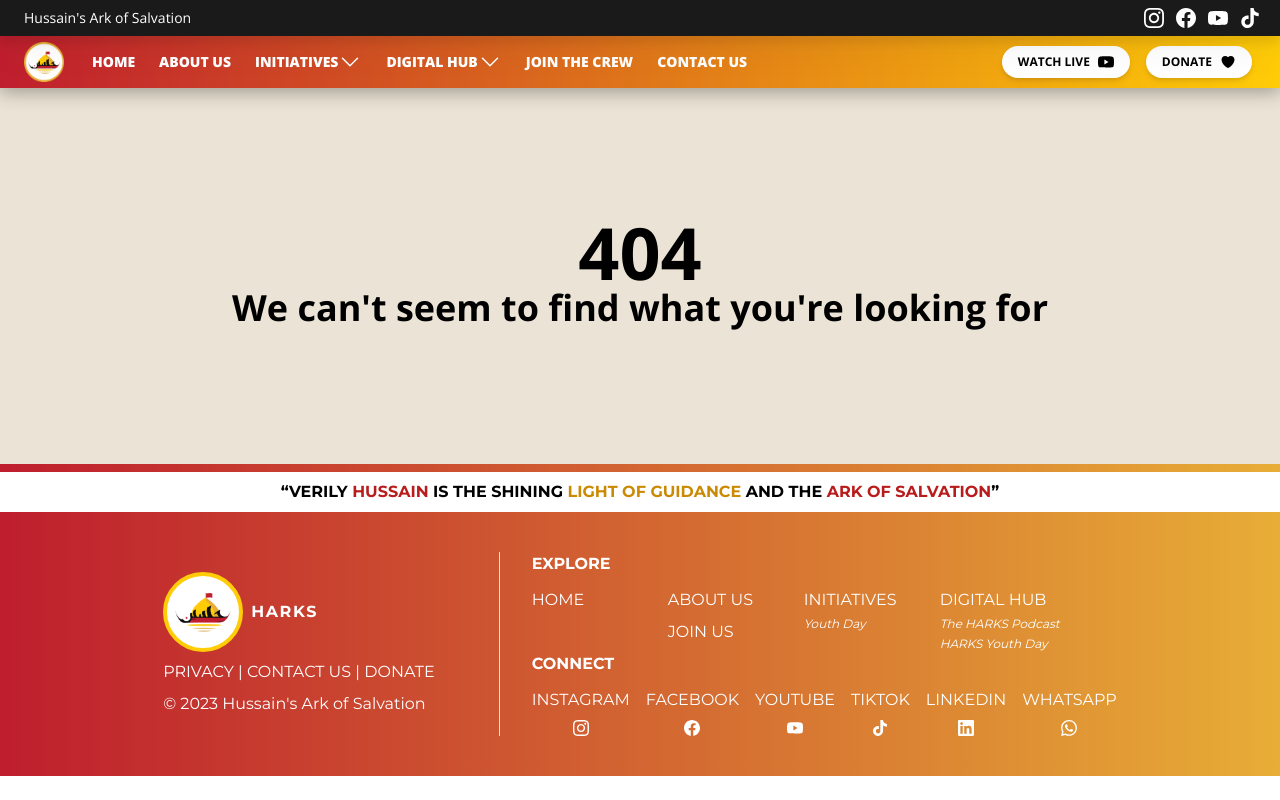
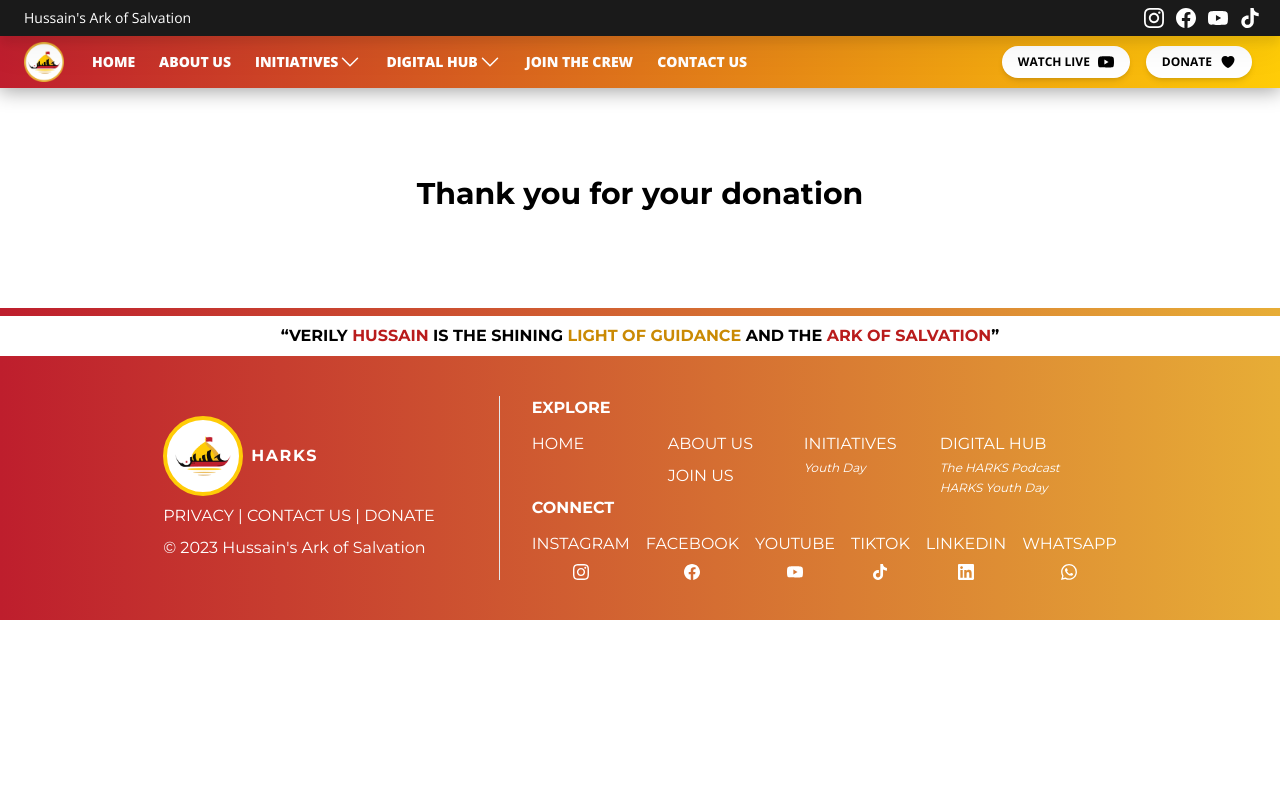
Before and after one commit to harks-software/website, a Next.js app: page /successful-donation in a window 1280 px wide. Before the commit this address had no page. Built offline with nearby package versions, Linux system fonts and the light colour scheme.

Commit message:
fix: redirect to successful donate when successful part2

```diff
--- a/components/donate/checkout-form.tsx
+++ b/components/donate/checkout-form.tsx
@@ -59,7 +59,7 @@
             elements,
             confirmParams: {
                 // Make sure to change this to your payment completion page
-                return_url: window.location.host + "/donate",
+                return_url: window.location.host + "/successful-donation",
             },
         });
 
--- /dev/null
+++ b/pages/successful-donation.tsx
@@ -0,0 +1,23 @@
+import { useState } from "react";
+import { MainLayout } from "../layouts/main";
+import { montserrat } from "../utils/fonts";
+import DonateComponent from "../components/donate";
+import { PreviousWork } from "../components/donate/previous-work";
+import { CounterNumericDisplay } from "../components/home/counter";
+
+const PREVIOUS_WORK_IMAGES = [
+    { image: "./assets/donate/HARKS-naynawah.jpg" },
+    { image: "./assets/donate/youthday-thumbnail.png" },
+];
+
+export default function Donate() {
+    const [tab, setTab] = useState(0);
+
+    return (
+        <MainLayout bottomPadding={false}>
+            <div className={`${montserrat.className} font-bold text-3xl text-center py-24`}>
+                Thank you for your donation
+            </div>
+        </MainLayout>
+    );
+}
```
